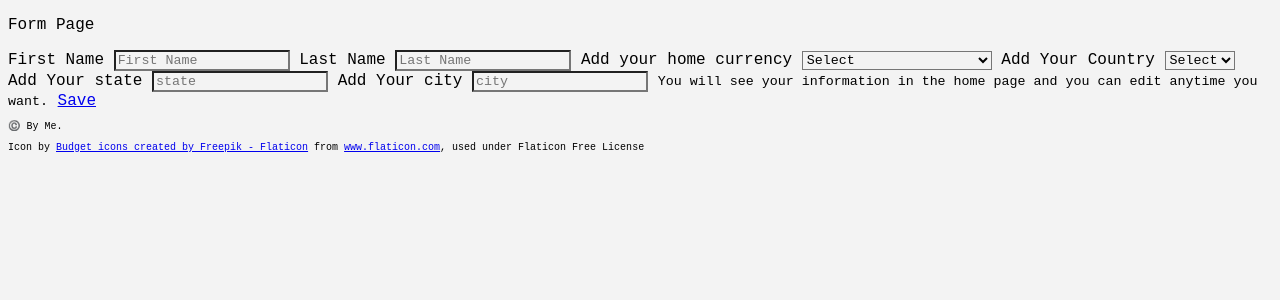
After one commit to Daniel-7733/MyFinanceMap, a Flask app: page /auth/user_form in a window 1280 px wide. The commit adds this page. Shown: the top 300 px of the page. Run offline with Flask 3, Linux system fonts and the light colour scheme.

Commit message:
Modify the htmls for user login, logout, signin and add formfor user information.

```diff
--- a/app/__init__.py
+++ b/app/__init__.py
@@ -43,4 +43,7 @@ def create_app() -> Flask:
     from .routes import main
     app.register_blueprint(main, url_prefix="/")
 
+    from .auth_routes import auth
+    app.register_blueprint(auth, url_prefix="/auth")
+
     return app
--- a/app/auth_routes.py
+++ b/app/auth_routes.py
@@ -1,4 +1,30 @@
 """
                             register/login/logout Codes
 
+                            Make another blueprint for auth:
+                            -> auth blueprint (login/register/logout)
+                            (Like "main blueprint (transactions + dashboard)" in rout.py)
+
 """
+from flask import Blueprint, render_template
+
+auth: Blueprint = Blueprint("auth", __name__)
+
+
+@auth.route("/sign-in", methods=["GET", "POST"])
+def sign_in():
+    return render_template("sign_in.html", show_navbar=False)
+
+
+@auth.route("/login", methods=["GET", "POST"])
+def login():
+    return render_template("login.html", show_navbar=False)
+
+
+@auth.route("/log-out")
+def log_out():
+    return render_template("logout.html", show_navbar=False)
+
+@auth.route("/user_form")
+def user_form():
+    return render_template("user_form.html", show_navbar=False)
--- a/app/templates/base.html
+++ b/app/templates/base.html
@@ -44,7 +44,7 @@
           <a href="{{ url_for('main.dashboard') }}">Dashboard</a>
 
           <li class="nav-item">
-          <a href="{{ url_for('main.log_out') }}">Log out</a>
+          <a href="{{ url_for('auth.log_out') }}">Log out</a>
 
           </li>
         </ul>
--- a/app/templates/login.html
+++ b/app/templates/login.html
@@ -3,14 +3,15 @@
 {% block content %}
 
     <p>Log In Page.</p>
-    <form method="POST" action="{{ url_for('main.login') }}">
+    <form method="POST" action="{{ url_for('auth.login') }}">
         <label for="email">Email</label>
         <input type="text" name="email" id="email" placeholder="user@emial.com">
 
         <label for="password">Password</label>
         <input type="password" name="password" id="password" placeholder="Password">
 
-        <a href="{{ url_for('main.sign_in') }}">Create account</a>
+        <a href="{{ url_for('auth.sign_in') }}">Create account</a>
+        <a href="{{ url_for('main.home') }}">Log In</a>
 
     </form>
 
--- /dev/null
+++ b/app/templates/user_form.html
@@ -0,0 +1,48 @@
+{% extends "base.html" %}
+{% block title %}My Finance Map{% endblock %}
+{% block content %}
+
+    <p>Form Page</p>
+    <form method="POST" action="{{ url_for('auth.login') }}">
+        <label for="first_name">First Name</label>
+        <input type="text" name="first_name" id="first_name" placeholder="First Name" required>
+
+        <label for="last_name">Last Name</label>
+        <input type="text" name="last_name" id="last_name" placeholder="Last Name" required>
+
+
+        <label for="user_currency">Add your home currency</label>
+        <select id="user_currency" name="user_currency" required>
+          <option value=" " selected disabled>Select</option>
+          <option value="USD">USD - US Dollar</option>
+          <option value="EUR">EUR - Euro</option>
+          <option value="TRY">TRY - Turkish Lira</option>
+          <option value="CAD">CAD - Canadian Dollar</option>
+          <option value="GBP">GBP - British Pound</option>
+        </select>
+
+
+        <label for="country">Add Your Country</label>
+        <select id="country" name="country" required>
+          <option value=" " selected disabled>Select</option>
+          <option value="USA">USA</option>
+          <option value="France">France</option>
+          <option value="Iran">Iran</option>
+          <option value="Turkey">Turkey</option>
+          <option value="Canada">Canada</option>
+        </select>
+
+        <label for="state">Add Your state</label>
+        <input type="text" name="state" id="state" placeholder="state" required>
+
+        <label for="city">Add Your city</label>
+        <input type="text" name="city" id="city" placeholder="city" required>
+        </select>
+
+        <small>You will see your information in the home page and you can edit anytime you want.</small>
+        <a href="{{ url_for('main.home') }}">Save</a>
+    </form>
+
+{% endblock %}
+
+<!-- <a href="{{ url_for('main.forgot_password') }}">Forgot Password?</a>-->
```
Also changed, not shown: app/models.py (+20 -20 lines), app/routes.py (+0 -15 lines), app/settings_routes.py (+0 -9 lines), app/templates/sign_in.html (+3 -5 lines).
